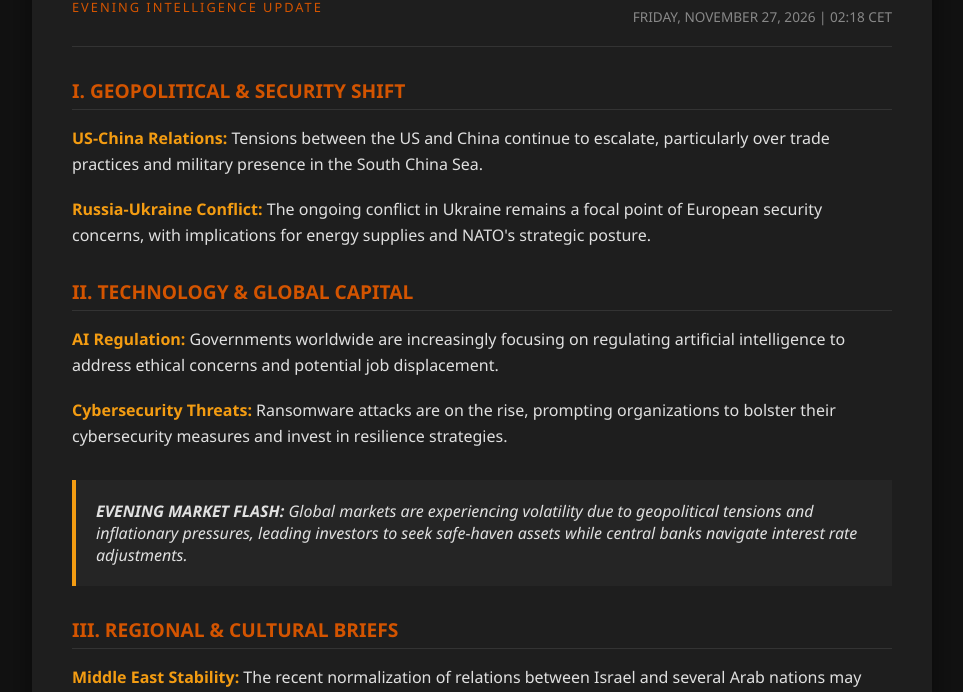
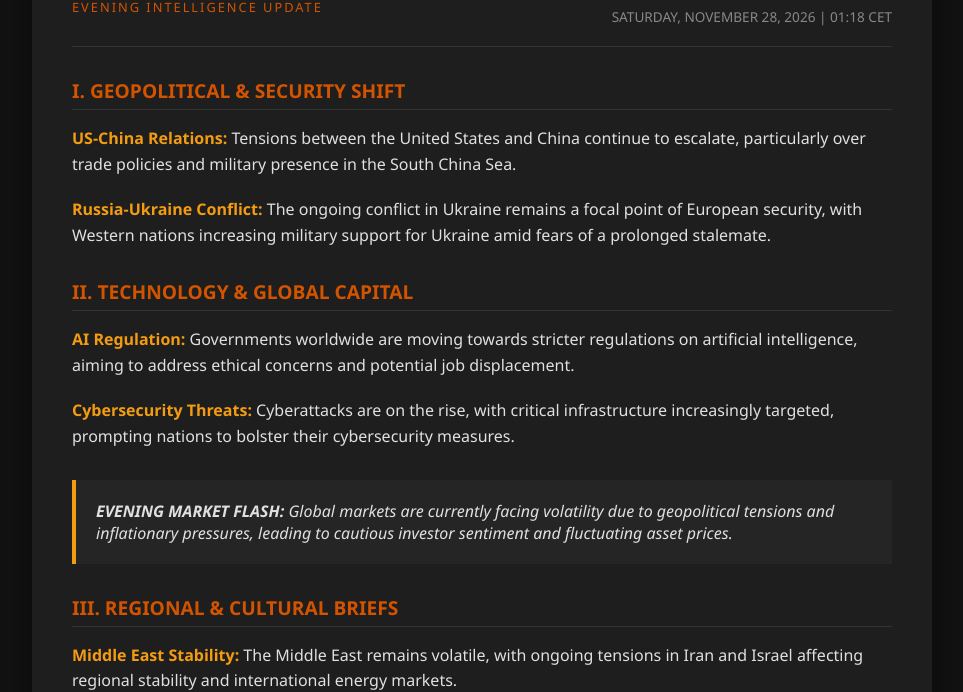
Before and after one commit to amitsis/intelligence-ledger, a plain HTML site: page index.html in a window 1280 px wide. Shown: the part 110-802 px from the top of the page, without its empty margins (158-1121 px from the left). Drawn offline with Linux system fonts and the light colour scheme.

Commit message:
Update ledger Sat Nov 28 00:18:29 UTC 2026

```diff
--- a/index.html
+++ b/index.html
@@ -109,18 +109,18 @@
                 <h1 class="title">The Noetic Brief</h1>
                 <div class="edition">Evening Intelligence Update</div>
             </div>
-            <div class="date">FRIDAY, NOVEMBER 27, 2026 | 02:18 CET</div>
+            <div class="date">SATURDAY, NOVEMBER 28, 2026 | 01:18 CET</div>
         </header>
 
         <main>
-            <h2>I. Geopolitical & Security Shift</h2><div class="item"><strong>US-China Relations:</strong> Tensions between the US and China continue to escalate, particularly over trade practices and military presence in the South China Sea.</div><div class="item"><strong>Russia-Ukraine Conflict:</strong> The ongoing conflict in Ukraine remains a focal point of European security concerns, with implications for energy supplies and NATO's strategic posture.</div>
-            <h2>II. Technology & Global Capital</h2><div class="item"><strong>AI Regulation:</strong> Governments worldwide are increasingly focusing on regulating artificial intelligence to address ethical concerns and potential job displacement.</div><div class="item"><strong>Cybersecurity Threats:</strong> Ransomware attacks are on the rise, prompting organizations to bolster their cybersecurity measures and invest in resilience strategies.</div>
+            <h2>I. Geopolitical & Security Shift</h2><div class="item"><strong>US-China Relations:</strong> Tensions between the United States and China continue to escalate, particularly over trade policies and military presence in the South China Sea.</div><div class="item"><strong>Russia-Ukraine Conflict:</strong> The ongoing conflict in Ukraine remains a focal point of European security, with Western nations increasing military support for Ukraine amid fears of a prolonged stalemate.</div>
+            <h2>II. Technology & Global Capital</h2><div class="item"><strong>AI Regulation:</strong> Governments worldwide are moving towards stricter regulations on artificial intelligence, aiming to address ethical concerns and potential job displacement.</div><div class="item"><strong>Cybersecurity Threats:</strong> Cyberattacks are on the rise, with critical infrastructure increasingly targeted, prompting nations to bolster their cybersecurity measures.</div>
 
             <section class="market-callout">
-                <strong>EVENING MARKET FLASH:</strong> Global markets are experiencing volatility due to geopolitical tensions and inflationary pressures, leading investors to seek safe-haven assets while central banks navigate interest rate adjustments.
+                <strong>EVENING MARKET FLASH:</strong> Global markets are currently facing volatility due to geopolitical tensions and inflationary pressures, leading to cautious investor sentiment and fluctuating asset prices.
             </section>
 
-            <h2>III. Regional & Cultural Briefs</h2><div class="item"><strong>Middle East Stability:</strong> The recent normalization of relations between Israel and several Arab nations may shift regional dynamics, but underlying tensions remain.</div><div class="item"><strong>Latin America Economic Challenges:</strong> Countries in Latin America are grappling with inflation and political instability, which could hinder economic recovery post-pandemic.</div>
+            <h2>III. Regional & Cultural Briefs</h2><div class="item"><strong>Middle East Stability:</strong> The Middle East remains volatile, with ongoing tensions in Iran and Israel affecting regional stability and international energy markets.</div><div class="item"><strong>Latin America Economic Recovery:</strong> Latin American countries are experiencing uneven economic recovery post-pandemic, with inflation and political instability posing significant challenges.</div>
         </main>
 
         <footer class="footer-legal">
```
